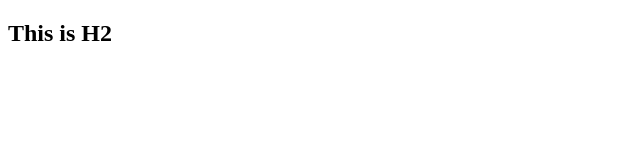
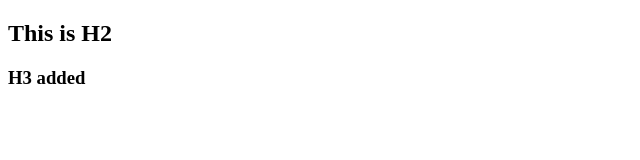
Before and after one commit to uncleangelo/git-tuts, a plain HTML site: page index.html in a window 1280 px wide. Shown: the whole page, without its empty margins (0-640 px from the left). Drawn offline with Linux system fonts and the light colour scheme.

Commit message:
Added h3.

```diff
--- a/index.html
+++ b/index.html
@@ -8,5 +8,6 @@
 </head>
 <body>
     <h2>This is H2</h2>
+    <h3>H3 added</h3>
 </body>
 </html>
```
